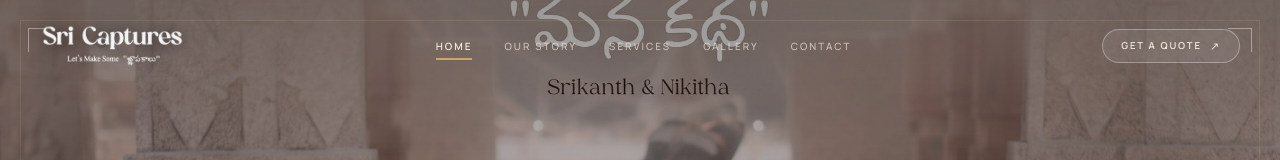
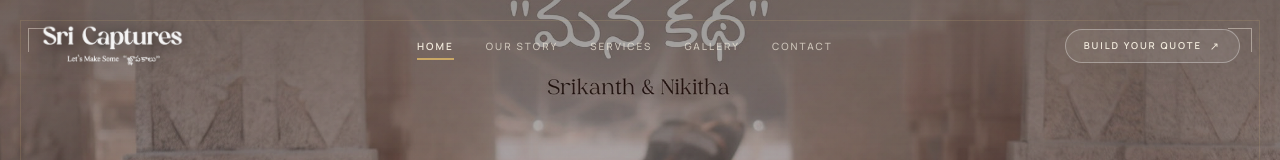
Before and after one commit to sai9ram/sri-captures, a React (Vite) app: page / in a window 1280 px wide. Shown: the top 160 px of the page. Built offline with nearby package versions, Linux system fonts and the light colour scheme; the HTML template or start-up script is replaced by a standard one.

Commit message:
feat(branding): replace 'Get a Quote' with 'Build Your Quote' across all pages, navigation, and CTAs

```diff
--- a/src/ContactPage.tsx
+++ b/src/ContactPage.tsx
@@ -679,9 +679,9 @@ export default function ContactPage() {
           <button
             className="cnt-closing-cta-btn"
             onClick={scrollToForm}
-            aria-label="Get a quote by completing the enquiry form"
+            aria-label="Build your quote by completing the enquiry form"
           >
-            <span>GET A QUOTE</span>
+            <span>BUILD YOUR QUOTE</span>
             <span className="cnt-cta-arrow" aria-hidden="true">→</span>
           </button>
         </div>
--- a/src/GalleryPage.tsx
+++ b/src/GalleryPage.tsx
@@ -636,9 +636,9 @@ export default function GalleryPage({ onOpenInquiry }: GalleryPageProps) {
               <button
                 className="gal-cta-btn"
                 onClick={onOpenInquiry}
-                aria-label="Get a quote from SRI CAPTURES"
+                aria-label="Build your quote with SRI CAPTURES"
               >
-                <span>GET A QUOTE</span>
+                <span>BUILD YOUR QUOTE</span>
                 <span className="gal-cta-arrow" aria-hidden="true">→</span>
               </button>
             </div>
--- a/src/ServicesPage.tsx
+++ b/src/ServicesPage.tsx
@@ -93,9 +93,9 @@ export default function ServicesPage({ onOpenInquiry }: ServicesPageProps) {
                 <button
                   className="srv-hero__btn-secondary"
                   onClick={onOpenInquiry}
-                  aria-label="Ask for a customized price quote"
+                  aria-label="Build your customized price quote"
                 >
-                  GET A DIRECT QUOTE &#8594;
+                  BUILD YOUR QUOTE &#8594;
                 </button>
               </div>
             </div>
@@ -812,9 +812,9 @@ export default function ServicesPage({ onOpenInquiry }: ServicesPageProps) {
           <button
             className="srv-cta__btn"
             onClick={onOpenInquiry}
-            aria-label="Get a custom quote from SRI CAPTURES"
+            aria-label="Build your custom quote with SRI CAPTURES"
           >
-            GET A FREE PRICE QUOTE
+            BUILD YOUR QUOTE
             <span className="srv-cta__btn-arrow" aria-hidden="true">&#8594;</span>
           </button>
         </div>
--- a/src/StoryPage.tsx
+++ b/src/StoryPage.tsx
@@ -851,7 +851,7 @@ export default function StoryPage({ inquiryRequestKey = 0 }: StoryPageProps) {
                 className="story-cta-btn"
                 aria-label="Open wedding quote request form"
               >
-                GET A QUOTE <span>→</span>
+                BUILD YOUR QUOTE <span>→</span>
               </button>
             </div>
 
--- a/src/components/SiteFooter.tsx
+++ b/src/components/SiteFooter.tsx
@@ -80,7 +80,7 @@ export default function SiteFooter({
         <button onClick={onNavigateServices} className={currentPage === "services" ? "is-active" : ""}>Services</button>
         <button onClick={onNavigateGallery} className={currentPage === "gallery" ? "is-active" : ""}>Gallery</button>
         <button onClick={onNavigateContact} className={currentPage === "contact" ? "is-active" : ""}>Contact</button>
-        <button onClick={onNavigateQuote} className={currentPage === "quote" ? "is-active" : ""}>Get a Quote</button>
+        <button onClick={onNavigateQuote} className={currentPage === "quote" ? "is-active" : ""}>Build Your Quote</button>
       </nav>
 
       <p className="album-footer__closing">Until the next story...</p>
--- a/src/components/SiteHeader.tsx
+++ b/src/components/SiteHeader.tsx
@@ -144,9 +144,9 @@ export default function SiteHeader({
                 setMobileMenuOpen(false);
                 onNavigateQuote();
               }}
-              aria-label="Get a wedding photography quote"
+              aria-label="Build your wedding photography quote"
             >
-              <span>Get a Quote</span>
+              <span>Build Your Quote</span>
               <span className="universal-inquire-btn__arrow" aria-hidden="true">
                 ↗
               </span>
@@ -224,7 +224,7 @@ export default function SiteHeader({
                   onNavigateQuote();
                 }}
               >
-                Get a Quote <span>↗</span>
+                Build Your Quote <span>↗</span>
               </button>
               <div className="universal-mobile-menu__direct" style={{ display: "flex", flexDirection: "column", gap: "6px", margin: "14px 0 8px", fontSize: "12px" }}>
                 <a href="tel:+918142490545" style={{ color: "inherit", textDecoration: "none", opacity: 0.85 }}>
--- a/src/index.css
+++ b/src/index.css
@@ -226,7 +226,7 @@ body.is-services-page {
   transform: translateY(-1px);
 }
 
-/* "Get a Quote" nav item – subtle maroon highlight in desktop nav */
+/* "Build Your Quote" nav item – subtle maroon highlight in desktop nav */
 .universal-nav__item--quote {
   color: #5a1a1c !important;
   font-weight: 600;
```
